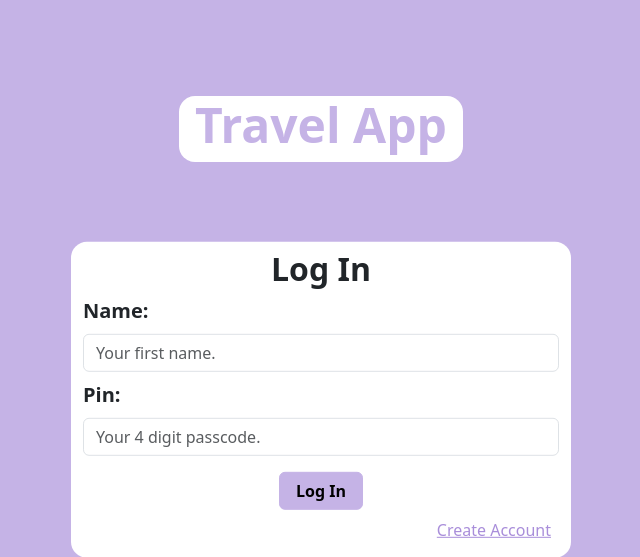
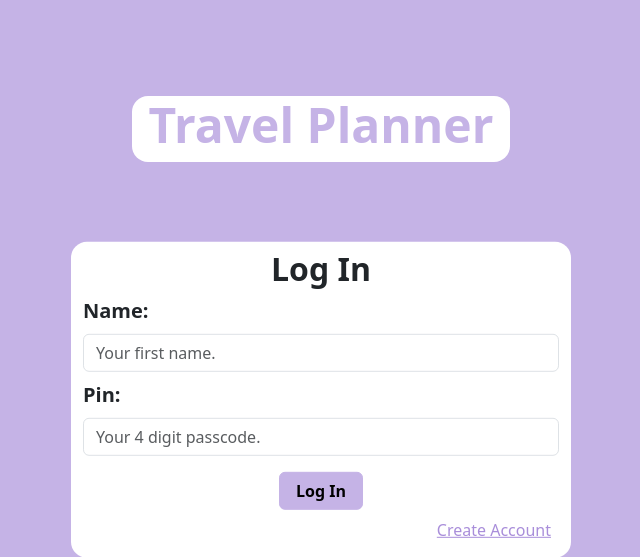
Before and after one commit to mhm1117/travel-app, a PHP site: page / in a window 1280 px wide. Shown: the top 557 px of the page, without its empty margins (319-959 px from the left). Run offline with PHP 8.4, Linux system fonts and the light colour scheme.

Commit message:
changed name to travel planner

```diff
--- a/index.php
+++ b/index.php
@@ -18,7 +18,7 @@ require_once "includes/config_session.inc.php";
     <script defer src="https://cdn.jsdelivr.net/npm/bootstrap@5.3.3/dist/js/bootstrap.min.js" integrity="sha384-0pUGZvbkm6XF6gxjEnlmuGrJXVbNuzT9qBBavbLwCsOGabYfZo0T0to5eqruptLy" crossorigin="anonymous"></script>
 
     <link rel="icon" type="image/x-icon" href="assets/travel-icon.svg">
-    <title>Travel App</title>
+    <title>Travel Planner</title>
 </head>
 <body class="bg-mainlight">
     <!-- <form action="includes/login/logout.inc.php" method="post" class="position-absolute top-0 end-0 mt-3 me-3">
@@ -27,7 +27,7 @@ require_once "includes/config_session.inc.php";
 
     <a class="text-decoration-none link-mainlight" href="index.php">
         <h1 class="fw-bold text-mainlight bg-white mx-auto mt-5 pb-2 px-3 rounded-4 fs-lg mt-sm-7"
-        style="width: fit-content;">Travel App</h1>
+        style="width: fit-content;">Travel Planner</h1>
     </a>
 
     <div id="loginDiv" class="container d-flex flex-column
```
